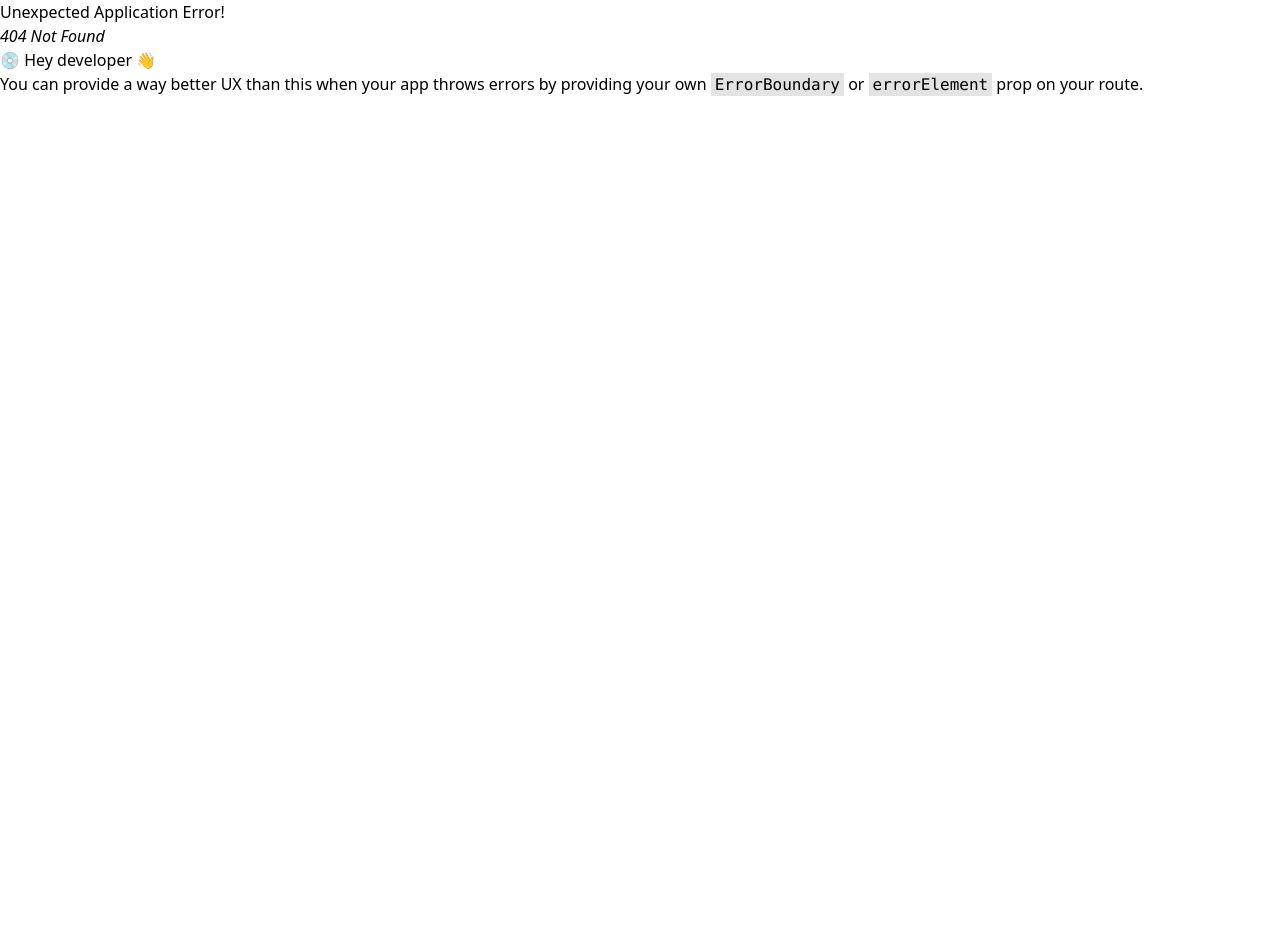
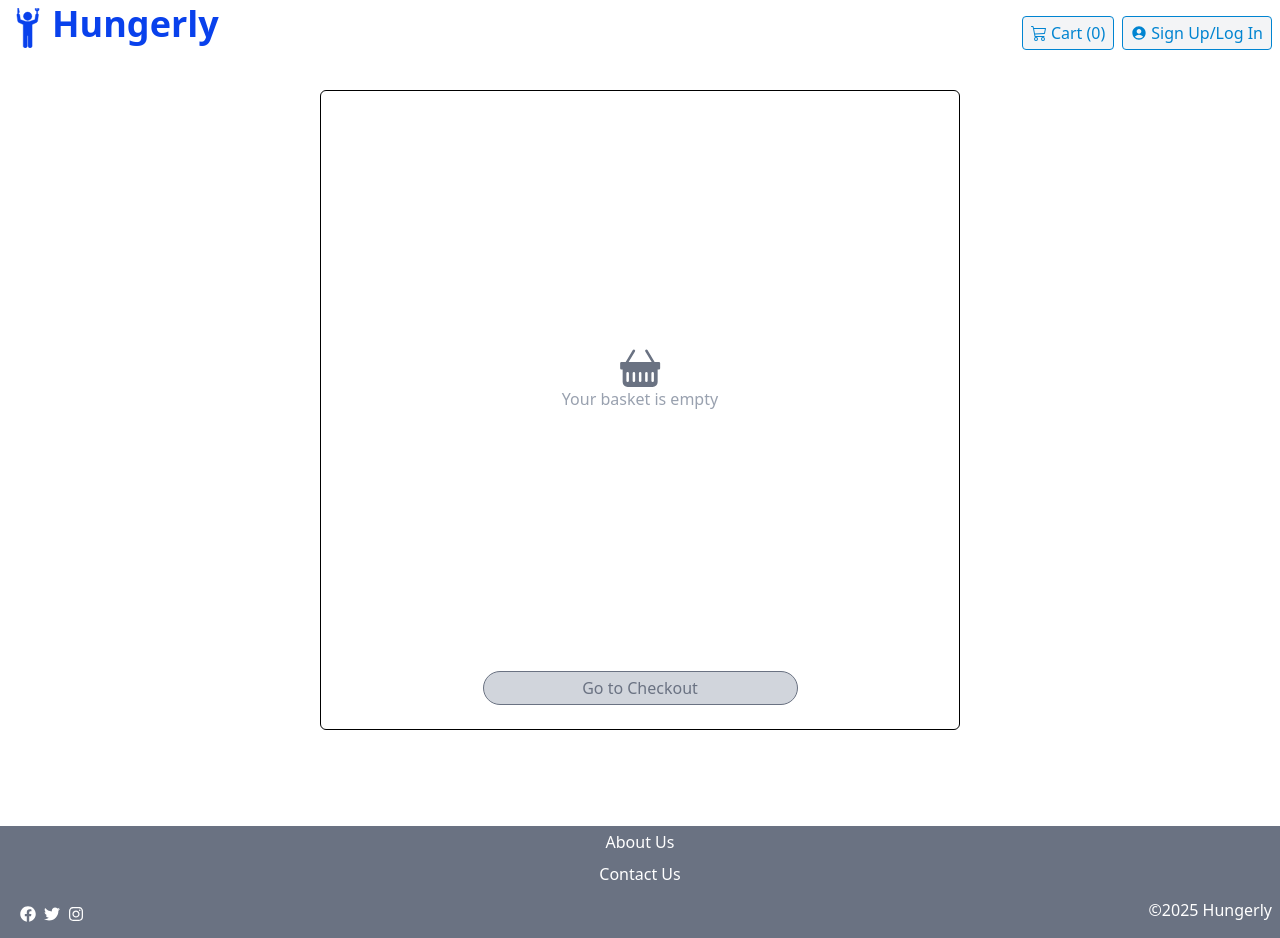
Before and after one commit to PCoderHub/food-ordering-website, a React (Vite) app: page /cart in a window 1280 px wide. Before the commit this address had no page. Before the commit the page ends 800 px from the top, so only its background shows below. Built offline with nearby package versions, Linux system fonts and the light colour scheme.

Commit message:
'Add to Cart' button activated, Cart page designed

```diff
--- a/src/App.jsx
+++ b/src/App.jsx
@@ -4,13 +4,13 @@ import Footer from "./components/Footer";
 
 function App() {
   return (
-    <>
+    <div className="min-h-screen flex flex-col">
       <Header />
-      <main>
+      <main className="flex-grow">
         <Outlet />
       </main>
       <Footer />
-    </>
+    </div>
   );
 }
 
--- a/src/app/store.js
+++ b/src/app/store.js
@@ -1,8 +1,10 @@
 import { configureStore } from '@reduxjs/toolkit'
 import itemReducer from "../features/item/itemSlice"
+import cartReducer from "../features/cart/cartSlice"
 
 export const store = configureStore({
   reducer: {
     item: itemReducer,
+    cart: cartReducer,
   },
 })
--- /dev/null
+++ b/src/components/CartItem.jsx
@@ -0,0 +1,22 @@
+import React from 'react'
+import { IoTrash } from "react-icons/io5";
+import { FaPlus } from "react-icons/fa";
+import { FaMinus } from "react-icons/fa";
+
+function CartItem({item}) {
+  return (
+    <div className="flex justify-between items-center w-[90%] h-[30%] p-1 border rounded-md border-solid border-black m-1">
+        <img className='w-1/3 h-full object-cover' src={item.img} alt="" />
+        <p>{item.quantity}x</p>
+        <p className='text-lg'>{item.name}</p>
+        <p>₹{item.price}</p>
+        <div className='my-auto'>
+            <button><FaMinus className='text-lg mx-2 active:text-sky-500' /></button>
+            <button><FaPlus className='text-lg mx-2 active:text-sky-500' /></button>
+            <button><IoTrash className='text-red-500 text-lg mx-2 active:text-red-700' /></button>
+        </div>
+    </div>
+  )
+}
+
+export default CartItem
--- /dev/null
+++ b/src/components/CartItems.jsx
@@ -0,0 +1,13 @@
+import React from 'react'
+import CartItem from './CartItem'
+
+function CartItems({items}) {
+  return (
+    <div className='w-full overflow-y-auto'>
+      {items.map((item) => <CartItem key={item.id} item={item} />)}
+      <p className='text-center'>Total: </p>
+    </div>
+  )
+}
+
+export default CartItems
--- /dev/null
+++ b/src/components/EmptyCart.jsx
@@ -0,0 +1,13 @@
+import React from 'react'
+import { BsBasketFill } from "react-icons/bs";
+
+function EmptyCart() {
+  return (
+        <div className='flex flex-col justify-center items-center flex-grow'>
+        <BsBasketFill className='w-full h-10 text-gray-500' />
+        <p className='text-center w-full text-gray-400'>Your basket is empty</p>
+      </div>
+  )
+}
+
+export default EmptyCart
--- a/src/components/Footer.jsx
+++ b/src/components/Footer.jsx
@@ -5,7 +5,7 @@ import { FaInstagram } from "react-icons/fa";
 
 function Footer() {
   return (
-    <div className="bg-gray-500 mt-20">
+    <footer className="bg-gray-500 mt-20">
       <div className="flex flex-col">
         <button className="m-1 text-white hover:underline hover:text-sky-500">
           About Us
@@ -22,7 +22,7 @@ function Footer() {
         </div>
         <p className="text-white m-2">&copy;2025 Hungerly</p>
       </div>
-    </div>
+    </footer>
   );
 }
 
--- a/src/components/Header.jsx
+++ b/src/components/Header.jsx
@@ -1,8 +1,15 @@
 import React from "react";
 import logo from "../assets/images/logo.svg";
 import { Link } from "react-router-dom";
+import { MdAccountCircle } from "react-icons/md";
+import { BsCart3 } from "react-icons/bs";
+import { useSelector } from "react-redux";
 
 function Header() {
+
+  const cartItems = useSelector((state) => state.cart.cart);
+  const quantity = cartItems.reduce((sum, item) => sum + item.quantity, 0);
+
   return (
     <header>
       <div className="flex justify-between max-w-[1400px] mx-auto px-2">
@@ -10,8 +17,13 @@ function Header() {
           <img className="w-10 h-10 mt-2" src={logo} alt="Logo" />
           <h1 className="m-1 font-bold text-4xl text-[#0941ec]">Hungerly</h1>
         </Link>
-        <div className="mt-4">
-          <Link className="bg-gray-100 border rounded-sm px-2 py-1 text-sky-600 ml-1 hover:scale-105">
+        <div className="flex mt-4">
+          <Link to="/cart" className="flex bg-gray-100 border rounded-sm px-2 py-1 text-sky-600 mr-1 hover:scale-105 hover:text-sky-400">
+            <BsCart3 className="mt-1 mr-1" />
+            Cart{` (${quantity})`}
+          </Link>
+          <Link className="flex bg-gray-100 border rounded-sm px-2 py-1 text-sky-600 ml-1 hover:scale-105 hover:text-sky-400">
+            <MdAccountCircle className="mt-1 mr-1" />
             Sign Up/Log In
           </Link>
         </div>
--- /dev/null
+++ b/src/features/cart/cartSlice.js
@@ -0,0 +1,29 @@
+import { createSlice } from "@reduxjs/toolkit";
+
+const initialState = {
+    cart: [],
+}
+
+export const cartSlice = createSlice({
+    name: "cart",
+    initialState,
+    reducers: {
+        saveCartItem: (state, action) => {
+            const cartItem = {...action.payload}
+            state.cart.push(cartItem);
+        },
+        incrementQuantity: (state, action) => {
+            const cartItem = state.cart.find((item) => action.payload.id === item.id);
+            cartItem.quantity ++;
+        },
+        decrementQuantity: (state, action) => {
+            state.cart.filter((item) => action.payload.id === item.id)[0].quantity --;
+        },
+        emptyCartItems: (state) => {
+            state.cart = [];
+        }
+    },
+})
+
+export const { saveCartItem, incrementQuantity, decrementQuantity, emptyCartItems } = cartSlice.actions;
+export default cartSlice.reducer;
--- a/src/main.jsx
+++ b/src/main.jsx
@@ -8,6 +8,7 @@ import MenuItem from "./pages/MenuItem.jsx";
 import { Provider } from "react-redux";
 import { store } from "./app/store.js";
 import Category from "./pages/Category.jsx";
+import Cart from "./pages/Cart.jsx";
 
 const router = createBrowserRouter([
   {
@@ -26,6 +27,10 @@ const router = createBrowserRouter([
         path: "menu/:itemId",
         element: <MenuItem />,
       },
+      {
+        path: "/cart",
+        element: <Cart />
+      }
     ],
   },
 ]);
--- /dev/null
+++ b/src/pages/Cart.jsx
@@ -0,0 +1,27 @@
+import React, { useEffect, useState } from 'react'
+import EmptyCart from '../components/EmptyCart';
+import { useSelector } from 'react-redux';
+import CartItems from '../components/CartItems';
+
+function Cart() {
+
+    const cartItems = useSelector((state) => state.cart.cart);
+    const [isActive, setIsActive ] = useState(false)
+
+    useEffect(() => {
+        if(cartItems.length > 0) {
+            setIsActive(true);
+        }
+    }, [cartItems]);
+
+  return (
+    <div className='container w-1/2 h-[80vh] mx-auto p-1 my-4 mt-10 border rounded-md'>
+      <div className='flex flex-col justify-between items-center h-full'>
+        {cartItems.length > 0 ? <CartItems items = {cartItems} /> : <EmptyCart />}
+      <button className={`text-center w-1/2 mb-5 p-1 px-2 my-2 border rounded-full ${isActive ? "bg-sky-500 text-white" : "bg-gray-300 text-gray-500"}`}>Go to Checkout</button>
+      </div>
+    </div>
+  )
+}
+
+export default Cart
--- a/src/pages/MenuItem.jsx
+++ b/src/pages/MenuItem.jsx
@@ -1,23 +1,44 @@
 import React from 'react'
-import { useSelector } from 'react-redux'
+import { useDispatch, useSelector } from 'react-redux'
 import { useParams } from 'react-router-dom';
 import { foodCategories } from '../assets/utils/foodCategories';
+import { incrementQuantity, saveCartItem } from '../features/cart/cartSlice';
 
 function MenuItem() {
 
     const item = useSelector((state) => state.item.item);
+    const cartItems = useSelector((state) => state.cart.cart);
+    const dispatch = useDispatch();
     const { itemId } = useParams();
     const cat = foodCategories.filter((category) => parseInt(itemId[0]) === category.id)[0].name;
 
+    const addToCart = () => {
+
+      const itemExists = cartItems.some((it) => it.id === item.id);
+
+      if(itemExists) {
+        dispatch(incrementQuantity(item))
+      } else {
+
+        const cartItem = {
+        ...item,
+        quantity: 1,
+      }
+
+      dispatch(saveCartItem(cartItem));
+
+      }
+    }
+
   return (
-    <div className='container w-1/2 h-full mx-auto p-1 my-4 mt-10 border rounded-md'>
-        <img className='w-full h-2/3 rounded-md' src={item.img} alt={item.name} />
+    <div className='container w-1/2 h-[80vh] mx-auto p-1 my-4 mt-10 border rounded-md'>
+        <img className='w-full h-2/3 object-cover rounded-md' src={item.img} alt={item.name} />
         <div className='p-2 flex flex-col items-center'>
             <p className='font-bold text-xl my-1'>{item.name}</p>
         <p className='italic my-1'>{item.description}</p>
         <p className='font-bold text-lg my-1'>₹{item.price}</p>
         <p className='italic my-1'>Category: {cat}</p>
-        <button className="p-1 px-2 my-2 bg-sky-500 border rounded-full text-white hover:bg-sky-600">Add to Cart</button>
+        <button className="p-1 px-2 my-2 bg-sky-500 border rounded-full text-white hover:bg-sky-600" onClick={addToCart}>Add to Cart</button>
         </div>
     </div>
   )
```
